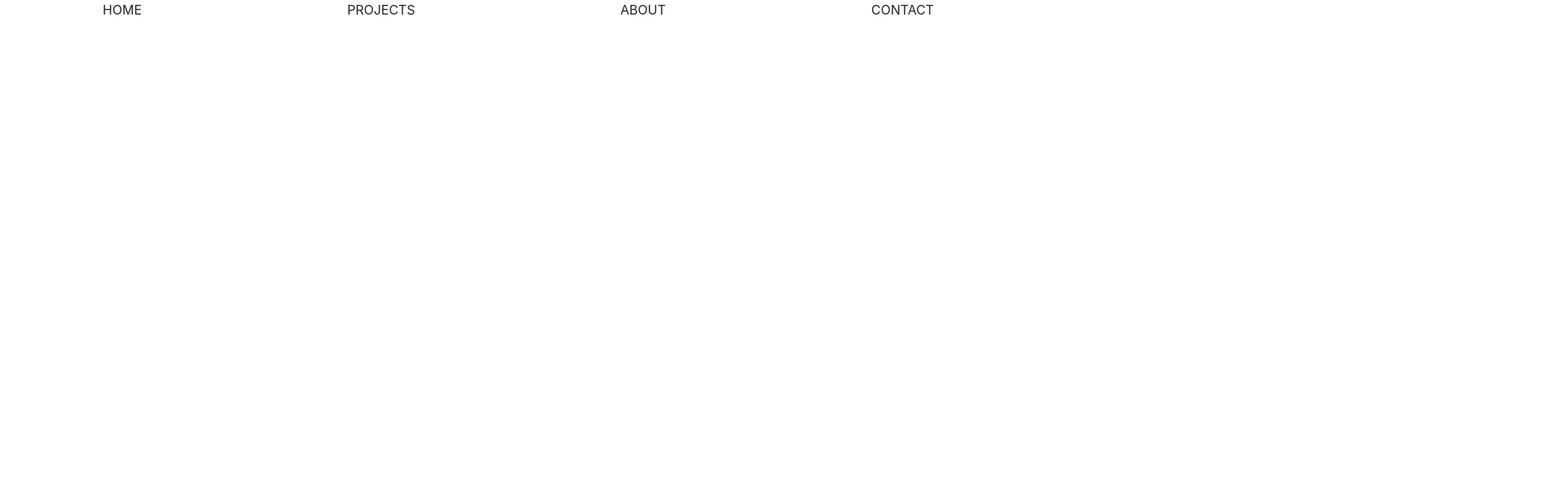
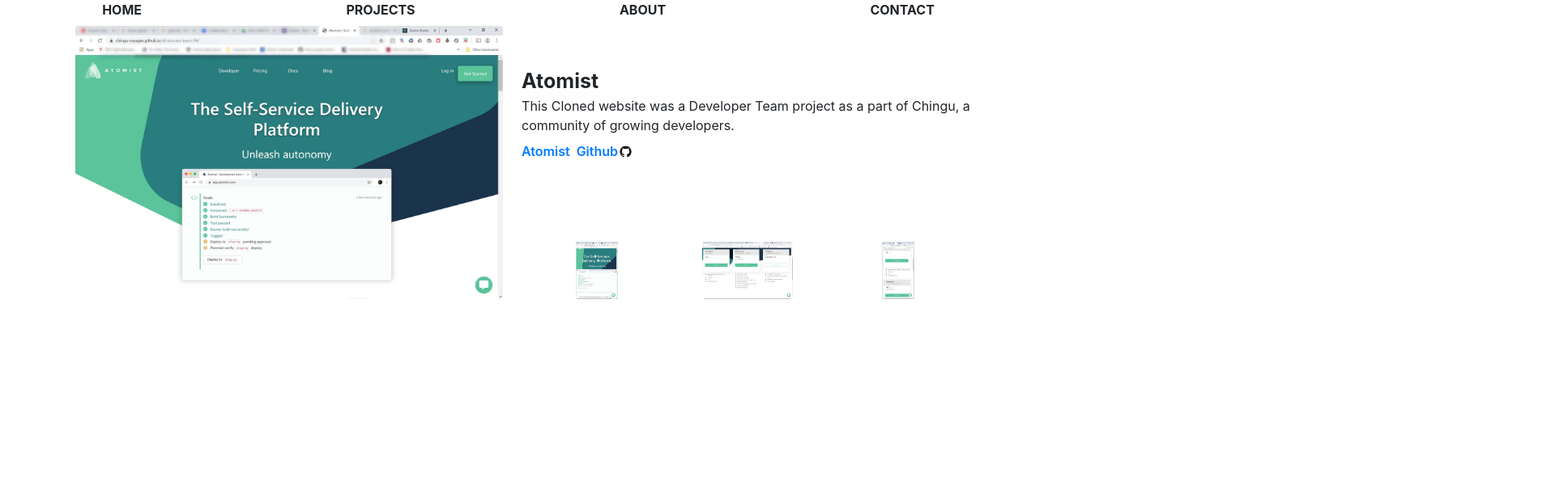
Before and after one commit to Brazill-Mitchell/bm2, a React (Create React App) app: page / in a window 1280 px wide. Shown: the top 616 px of the page at 81% size, 1920 px wide, since content can reach past the window. Built offline with nearby package versions, Linux system fonts and the light colour scheme.

Commit message:
adds nav animation, project data, layout and render methods

```diff
--- a/src/bm.css
+++ b/src/bm.css
@@ -1,4 +1,15 @@
+.img{
+    width: 100%;
+    height: 100%;
+    object-fit: contain;
+    border-radius: 4px;
+    -webkit-border-radius: 4px;
+    -moz-border-radius: 4px;
+    -ms-border-radius: 4px;
+    -o-border-radius: 4px;
+}
 
+/* Nav */
 .nav-item-container{
     position: relative;
     display: flex;
@@ -7,4 +18,113 @@
 
 .nav-item{
     position: relative;
+    cursor: pointer;
+    font-weight: 700;
+    transition: .1s all ease-in-out;
+    -webkit-transition: .1s all ease-in-out;
+    -moz-transition: .1s all ease-in-out;
+    -ms-transition: .1s all ease-in-out;
+    -o-transition: .1s all ease-in-out;
 }
+.nav-item:hover{
+    color: blue;
+}
+.nav-item:after{
+    position: absolute;
+    left: -10%;
+    content: "";
+    width: 0;
+    height: 100%;
+    transition: .2s all ease-in-out;
+    -webkit-transition: .2s all ease-in-out;
+    -moz-transition: .2s all ease-in-out;
+    -ms-transition: .2s all ease-in-out;
+    -o-transition: .2s all ease-in-out;
+    border-bottom: 2px solid rgba(0,0,0,1);
+    animation-name: nav-line;
+    animation-duration: .2s;
+    animation-timing-function: ease-in-out;
+    animation-fill-mode: forwards;
+}
+.nav-item:hover:after{
+    width: 100%;
+    left: 0;
+    animation-name: none;
+}
+
+@keyframes nav-line{
+    0%{
+        left: 0;
+    }
+    100%{
+        left: 110%;
+    }
+}
+
+/* Projects */
+
+.project-container{
+    width: 100%;
+}
+
+.project-main-image{
+    position: relative;
+    flex: 0 50%;
+}
+.project-text-area{
+
+}
+.project-title{
+    cursor: default;
+}
+.project-summary{
+    cursor: default;
+}
+.project-description-container{
+    position: relative;
+    flex: 0 50%;
+}
+
+/* links */
+.project-links-container{
+    width: fit-content;
+    font-weight: 600;
+}
+.project-github-link{
+    width: fit-content;
+    height: fit-content;
+}
+
+
+/* preview images*/
+.preview-image-container{
+    width: 100%;
+    justify-content: space-around;
+}
+.preview-image{
+    flex: 0 20%;
+    background-position: center;
+    background-repeat: no-repeat;
+    background-size: cover;
+    cursor: pointer;
+    transition: .2s all ease-in-out;
+    -webkit-transition: .2s all ease-in-out;
+    -moz-transition: .2s all ease-in-out;
+    -ms-transition: .2s all ease-in-out;
+    -o-transition: .2s all ease-in-out;
+}
+.preview-image:hover{
+    transform: scale(1.1);
+    -webkit-transform: scale(1.1);
+    -moz-transform: scale(1.1);
+    -ms-transform: scale(1.1);
+    -o-transform: scale(1.1);
+}
+.github-image{
+    width: 1.2em;
+    height: 1.2em;
+    background-image: url("images/general/github.png");
+    background-position: center;
+    background-repeat: no-repeat;
+    background-size: cover;
+}
--- a/src/components/Projects.js
+++ b/src/components/Projects.js
@@ -1,15 +1,99 @@
-import React from "react"
+import React, { useState, useEffect } from "react"
+import { connect } from "react-redux"
 import { Slide } from "react-reveal"
+import { projectData } from "../data/projects"
+import { projectNames } from "../data/constants"
+import sampleImg from "./github.png"
 
 function Projects(props){
 
+    // const[currentProject,setCurrentProject] = useState()
+const a = {
+    one: 1,
+    two: 2
+}
+
+const b = {
+    one: a.one,
+    two: a.two
+}
+
+const one = a[b.one]
+
+    const name = projectData.GECKO_NOTES
+
+    function test(){
+        const name = projectData[props.currentProject].previewImages
+        const test = projectData.GECKO_NOTES
+        console.log(test)
+    }
+
+    useEffect(()=>{
+        test()
+    },[props.currentProject])
+
+
     return(
         <div ref={props.refList.refProjects}
-            style={{marginTop: "100vh"}}
+            // style={{marginTop: "100vh"}}
         >
-            <Slide right>Projects</Slide>
+            <Slide right>
+
+            <div className="project-container container d-flex p-2">
+                {/* Main Image */}
+                <div className="project-main-image container">
+                    <img className="img" src={projectData[props.currentProject].mainImage} alt=""></img>
+                </div>
+
+                {/* Description */}
+                <div className="project-description-container d-flex flex-column w-100 ml-2">
+                    <div className='project-text-area my-auto'>
+                        <div className="project-title">{projectData[props.currentProject].title}</div>
+                        <div className="project-summary">{projectData[props.currentProject].summary}</div>
+
+                        {/* Links */}
+                        <div className="project-links-container d-flex mt-2">
+                            <a href={projectData[props.currentProject].links.projectUrl} target="blank">
+                                <span className="project-link-name">{projectData[props.currentProject].title}</span>
+                            </a>
+                            <a href={projectData[props.currentProject].links.github} target="blank">
+                                <div className="project-github-link d-flex flex-row ml-2">
+                                    <span className="github-title">Github</span>
+                                    <div className="github-image my-auto rounded-circle"></div>
+                                </div>
+                            </a>
+                        </div>
+                    </div>
+
+                    {/* Preview Images */}
+                    <div className="w-100 mt-2 mt-auto">
+                        {projectData[props.currentProject] !== undefined
+                            ? <div className="d-flex preview-image-container">
+                                {projectData[props.currentProject].previewImages.map((image,index) => {
+                                    return <div className="preview-image">
+                                            <img className='img' key={index} src={image.image} alt=""></img>
+                                        </div>
+                                })}
+                            </div>
+                            : []
+                        }
+                    </div>
+
+                </div>
+
+            </div>
+
+
+
+
+
+            </Slide>
         </div>
     )
 }
 
-export default Projects
+const mapStateToProps = state => ({
+    currentProject: state.currentProject
+})
+
+export default connect (mapStateToProps)(Projects)
--- a/src/data/project_images.js
+++ b/src/data/project_images.js
@@ -23,10 +23,12 @@
 
 
 export const projectMainImages = {
-    gecko: geckoMain,
-    atomist: atomistLanding,
-    connectX: full8,
-    paint: full,
+    // [projectNames.PHLASK]: phlaskMain,
+    // [projectNames.NW]: nwMain,
+    [projectNames.GECKO_NOTES]: geckoMain,
+    [projectNames.ATOMIST]: atomistLanding,
+    [projectNames.CONNECT_X]: full8,
+    [projectNames.PAINT]: full,
 }
 
 export const projectPreviewImages = {
--- a/src/data/projects.js
+++ b/src/data/projects.js
@@ -25,18 +25,18 @@
     },
     GECKO_NOTES: {
         title: "Gecko Notes",
-        // summary: "Gecko Notes is a web based, mobile friendly note keeping app. It's simple interface makes it easy to store thoughts and ideas, and come back to them anytime, anywhere.",
+        summary: "Gecko Notes is a web based, mobile friendly note keeping app. It's simple interface makes it easy to store thoughts and ideas, and come back to them anytime, anywhere.",
         links:
             {
                github: "https://github.com/chingu-voyages/v9-geckos-team-06",
                projectUrl: "https://geckonotes.firebaseapp.com"
             } ,
-        mainImage: projectMainImages[projectNames.NW],
-        previewImages: projectPreviewImages[projectNames.NW]
+        mainImage: projectMainImages[projectNames.GECKO_NOTES],
+        previewImages: projectPreviewImages[projectNames.GECKO_NOTES]
     },
     ATOMIST: {
         title: "Atomist",
-        // summary: "",
+        summary: "This Cloned website was a Developer Team project as a part of Chingu, a community of growing developers.",
         links:
             {
                github: "https://github.com/chingu-voyages/v8-toucans-team-04",
@@ -47,7 +47,7 @@
     },
     CONNECT_X: {
         title: "Connect X",
-        // summary: ,
+        summary: "This 2 player game is similar to Connect 4, except the players aren’t limited to 4. Any number of squares can be chosen as the winning amount, and the board can be set to any number of squares, making for a challenging and maybe impossible game of Connect X.",
         links:
             {
                github: "https://github.com/Brazill-Mitchell/chingu",
@@ -58,7 +58,7 @@
     },
     PAINT: {
         title: "Paint ",
-        // summary: ,
+        summary: "This project is a simple paint application, created using the Canvas element. The user is able to choose the paint color, shape, and stroke size. They can even see an analysis of how the mouse’s position in the window relates to the canvas for an understanding of how the canvas functions.",
         links:
             {
                github: "https://brazill-mitchell.github.io/paint-app/",
@@ -68,3 +68,5 @@
         previewImages: projectPreviewImages[projectNames.PAINT]
     }
 }
+
+export default projectData
--- a/src/redux/reducer.js
+++ b/src/redux/reducer.js
@@ -5,7 +5,7 @@
 
 const initialState = {
     screensize: screenSizes.MOBILE,
-    currentProject: projectNames.PHLASK
+    currentProject: projectNames.ATOMIST
 }
 
 export default (state= initialState, act) => {
```
Also changed, not shown: src/components/github.png (added), src/images/general/github.png (added).
